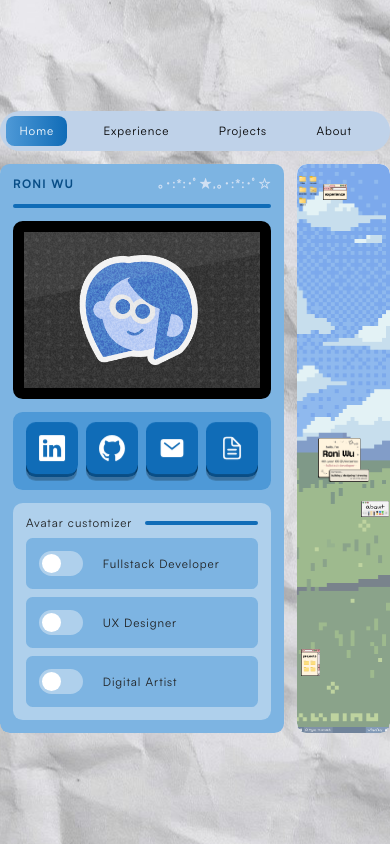
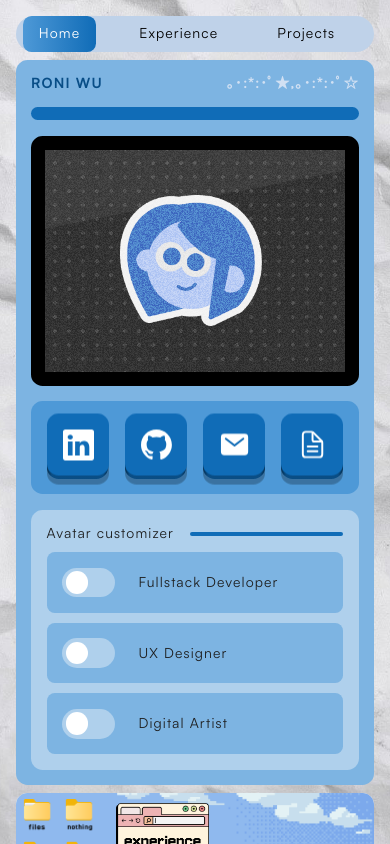
Before and after one commit to solopeach/solopeach.github.io, a Next.js app: page / in a window 390 px wide. Shown: the top 844 px of the page. Built offline with nearby package versions, Linux system fonts and the light colour scheme.

Commit message:
mobile view

```diff
--- a/components/Layout.module.css
+++ b/components/Layout.module.css
@@ -22,18 +22,6 @@
     overflow: hidden;
 }
 
-.main {
-    display: grid;
-    grid-template-areas:
-    'nav nav nav nav'
-    'bio contents contents contents';
-    grid-template-rows: 1fr 14fr; /* First row 1fr, second row 6fr */
-    grid-template-columns: 1fr 2.5fr;
-    grid-column-gap: 1.11em;
-    grid-row-gap: 1.11em;
-    height: 53.2em;
-}
-
 .bio {
     grid-area: bio;
     background-color: #767d91;
@@ -56,6 +44,39 @@
     align-items: center;
     padding: 0 var(--padding-thin);
     border-radius: 44px;
+}
+
+@media screen and (max-width: 991px) {
+  .main {
+      display: flex;
+      flex-direction: column;
+      width: 100%;
+      padding: var(--padding);
+      gap: var(--padding-thin)
+  }
+
+  .content {
+    height: auto;
+    overflow: visible;
+  }
+
+  .noScrollbar { /* style for home page - isHome prop */
+    height: 75vw; /* set fixed height for smaller viewports */
+  }
+}
+
+@media screen and (min-width: 991px) {
+    .main {
+        display: grid;
+        grid-template-areas:
+        'nav nav nav nav'
+        'bio contents contents contents';
+        grid-template-rows: 1fr 14fr; /* First row 1fr, second row 6fr */
+        grid-template-columns: 1fr 2.5fr;
+        grid-column-gap: 1.11em;
+        grid-row-gap: 1.11em;
+        height: 53.2em;
+    }
 }
 
 .skills {
--- a/components/Profilepfp.js
+++ b/components/Profilepfp.js
@@ -10,8 +10,8 @@
 
     const getImageSrc = () => {
         return activeTab === 'tab1'
-            ? 'images/artroni.jpg'
-            : 'images/roni.jpg';
+            ? '/images/artroni.jpg'
+            : '/images/roni.jpg';
     };
 
     return (
--- a/components/Screen.module.css
+++ b/components/Screen.module.css
@@ -3,11 +3,17 @@
     height: 100%;
     position: relative;
     overflow: hidden;
-    background-color: rgb(53, 53, 53);
+    background-color: rgb(51, 51, 51);
     border: 1em solid black;
-    background-image: radial-gradient(circle, rgba(229, 229, 229, 0.03) 20%, transparent 10%), radial-gradient(circle, rgba(229, 229, 229, 0.03) 20%, transparent 10%);
+    background-image: radial-gradient(circle, rgba(93, 93, 93, 0.475) 20%, transparent 10%), radial-gradient(circle, rgba(229, 229, 229, 0.03) 20%, transparent 10%);
     background-size: 1em 1em;
     background-position: 50% 50%;
+}
+
+@media screen and (max-width: 991px) {
+    .screen {
+        height: 250px;
+    }
 }
 
 .screengrain {
@@ -109,6 +115,22 @@
     transform: rotate(-11deg);
 }
 
+@keyframes bounce {
+  0% {
+    transform: translateY(0);
+  }
+  50% {
+    transform: translateY(60px);
+  }
+  100% {
+    transform: translateY(0);
+  }
+}
+
+.bounce {
+  animation: bounce 0.2s ease;
+}
+
 @keyframes initani {
     0% {
         transform: translateY(0);
--- a/styles/global.css
+++ b/styles/global.css
@@ -96,15 +96,15 @@
 
 @media screen and (max-width: 991px) {
   h3 {
-      font-size: 3vw;
+      font-size: 18px;
   }
 
   h2 {
-    font-size: 4vw;
+    font-size: 16px;
   }
 
   body {
-    font-size: 3vw;
+    font-size: 14px;
   }
 }
 
```
